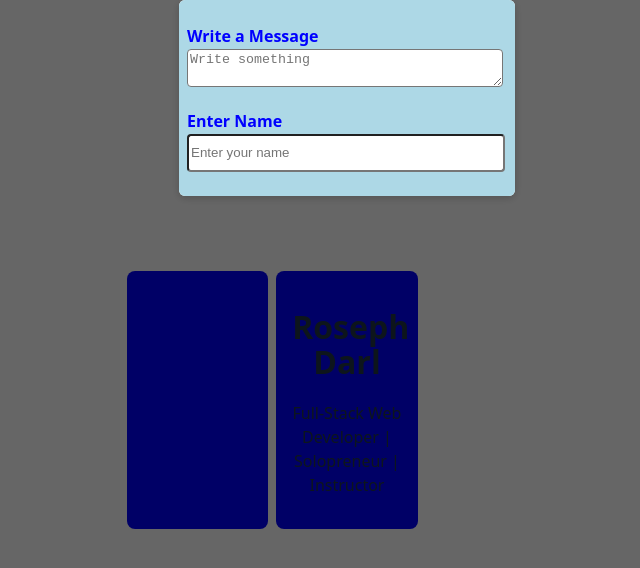
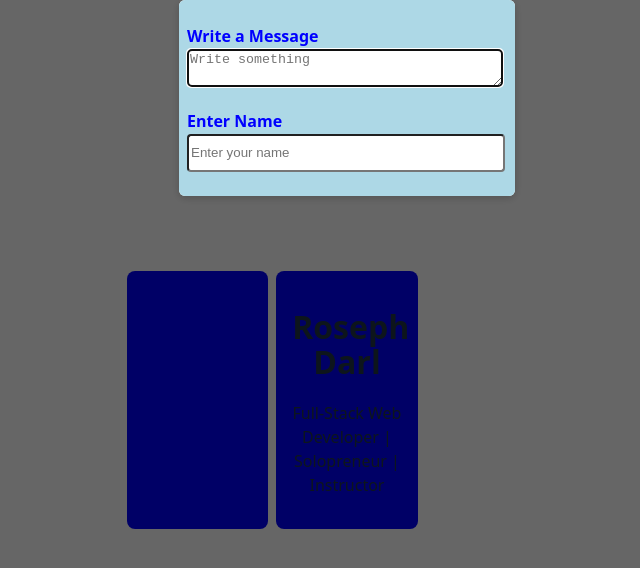
Before and after one commit to rdtungul/react-app1, a React (Vite) app: page / in a window 1280 px wide. Shown: the top 568 px of the page, without its empty margins (293-933 px from the left). Built offline with nearby package versions, Linux system fonts and the light colour scheme.

Commit message:
fixing modal from enter to click outside modal

```diff
--- a/src/components/Modal.jsx
+++ b/src/components/Modal.jsx
@@ -1,9 +1,9 @@
 import classes from './Modal.module.css'
-function Modal({children}) {
+function Modal({children, onClose}) {
   return (
     <>
-        <div className={classes.backdrop}>
-            <dialog open className={classes.modal}>
+        <div className={classes.backdrop} onClick={onClose}>
+            <dialog open className={classes.modal} onClick={(e) => e.stopPropagation()}>
                 {children}
             </dialog>
         </div>
--- a/src/components/NewPost.jsx
+++ b/src/components/NewPost.jsx
@@ -1,18 +1,13 @@
 import { useState } from 'react'
 import classes from './NewPost.module.css'
 
-function NewPost({onAuthorChange, onBodyChange, onCancel}) {
-
-  function submitHandler(e) {
-    e.preventDefault()
-    onCancel()
-  } // closing the modal after hitting 'enter' key
+function NewPost({onAuthorChange, onBodyChange}) {
 
   return (
-    <form className={classes.form} onSubmit={submitHandler}>
+    <form className={classes.form}>
         <p>
             <label htmlFor="body">Write a Message</label>
-            <textarea id="body" placeholder="Write something" rows={3} onChange={onBodyChange} />
+            <textarea id="body" placeholder="Write something" rows={3} onChange={onBodyChange} autoFocus/>
         </p>
         <p><label htmlFor="name">Enter Name</label>
         <input type="text" placeholder="Enter your name" id="name" onChange={onAuthorChange} required />
--- a/src/components/PostsList.jsx
+++ b/src/components/PostsList.jsx
@@ -23,8 +23,8 @@ function PostsList() {
   return (
     <>
       {modalIsVisible && (
-        <Modal>
-          <NewPost onCancel= {closeModal} onBodyChange={bodyChangeHandler} onAuthorChange={authorChangeHandler} />
+        <Modal onClose={closeModal}>
+          <NewPost onBodyChange={bodyChangeHandler} onAuthorChange={authorChangeHandler} />
         </Modal>
       )}
       <ul className={classes.posts}>
```
